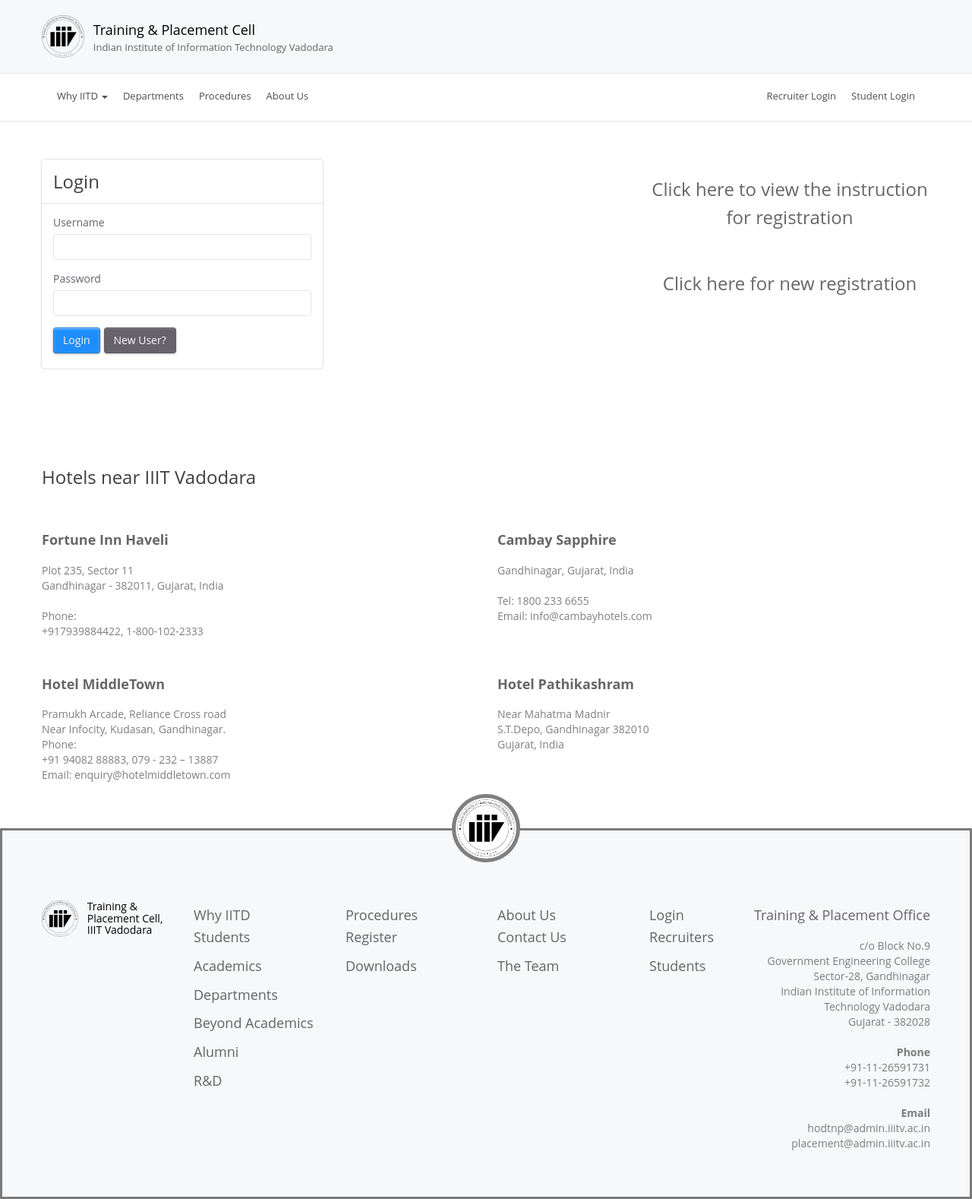
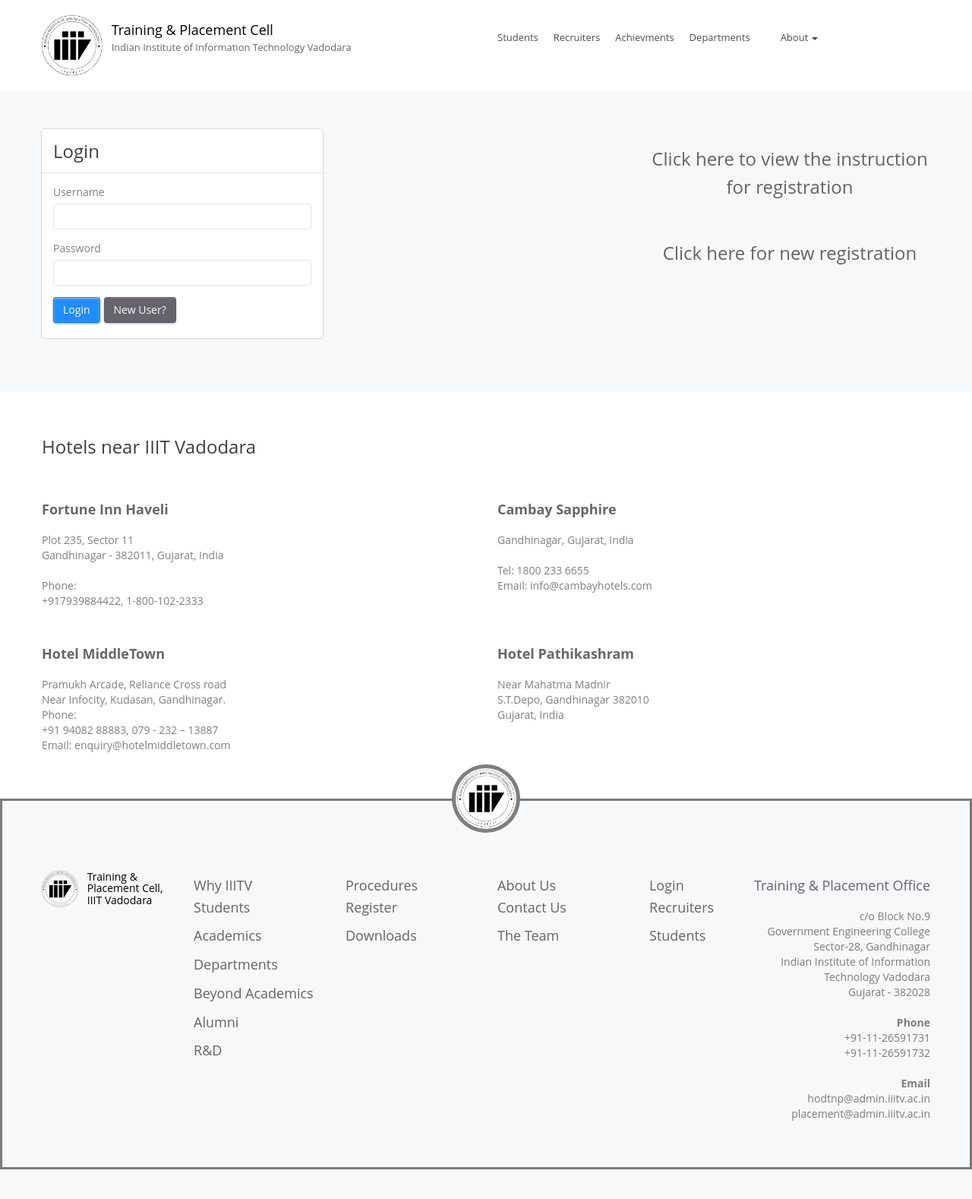
Before and after one commit to Shobhit-pandey/PlacementCell-IIITV, a Django app: page /recruiter/ in a window 1280 px wide. Shown: the whole page at 76% size. After the commit the page ends 1539 px from the top, so only its background shows below. Run offline with Django 3.2, Linux system fonts and the light colour scheme; some libraries are stand-ins or nearby versions.

Commit message:
changed the header and main content in html files

```diff
--- a/MyWebsite/templates/Recruiter.html
+++ b/MyWebsite/templates/Recruiter.html
@@ -1,6 +1,6 @@
 <!DOCTYPE html>
 {% load staticfiles%}
-<!-- saved from url=(0050)https://tnp.iitd.ac.in/newtnp/recruiter-login.html -->
+<!-- saved from url=(0050)http://iiitvadodara.ac.in/ -->
 <html><head><meta http-equiv="Content-Type" content="text/html; charset=UTF-8">
 
     <meta name="keywords" content="">
@@ -30,80 +30,71 @@
 <div class="page-container">
 
 <!-- bloc-0 -->
-<div class="bloc bg-repeat bgc-ghost-white l-bloc" id="bloc-0">
+<div class="bloc bg-repeat bgc-white l-bloc" id="bloc-0">
 	<div class="container bloc-sm">
 		<div class="row">
-			<div class="col-sm-12">
-				<a href="http://iiitvadodara.ac.in/index.php"><img src="{% static 'images/iiitv_logo.png' %}" class="head-logo" height="56"></a>
+			<div class="col-sm-6">
+				<a href="http://iiitvadodara.ac.in/"><img src="{% static 'images/iiitv_logo.png' %}" class="head-logo" height="80"></a>
 				<h4 class=" tc-black mg-sm">
-					<a class="ltc-black" href="http://iiitvadodara.ac.in/index.php">Training &amp; Placement Cell</a><br>
+					<a class="ltc-black"  href="http://iiitvadodara.ac.in/">Training &amp; Placement Cell</a><br>
 				</h4>
 				<h6 class=" mg-clear tc-1">
-					 <a class="pull-left" href="http://iiitvadodara.ac.in/index.php" target="_blank">Indian Institute of Information Technology Vadodara</a><br>
+
+					 <a class="pull-left" href="http://iiitvadodara.ac.in/" target="_blank">Indian Institute of Information Technology Vadodara</a><br>
 				</h6>
 			</div>
+				<div class="col-sm-6 right-align">
+				<ul class="list-unstyled list-horizontal-layout">
+					<li>
+						<a href="{% url 'mywebsite:student' %}" class="btn btn-d btn-sq btn-sm nav-button">Students</a>
+					</li>
+					<li>
+						<a href="{% url 'mywebsite:recruiter' %}" class="btn btn-d btn-sq btn-sm nav-button">Recruiters</a>
+					</li>
+					<li>
+						<a href="http://iiitvadodara.ac.in/" class="btn btn-d btn-sq btn-sm nav-button">Achievments</a>
+					</li>
+					<li>
+						<a href="http://iiitvadodara.ac.in/" class="btn btn-d btn-sq btn-sm nav-button">Departments</a>
+					</li>
+					<li>
+						<div class="btn-group btn-dropdown">
+							<a href="#" class="btn btn-d btn-sq btn-sm nav-button dropdown-toggle" data-toggle="dropdown" aria-expanded="false">About<span class="caret"></span></a>
+							<ul class="dropdown-menu" role="menu">
+
+
+								<li>
+									<a href="http://iiitvadodara.ac.in/" class="a-btn a-block">About US</a>
+								</li>
+								<li>
+									<a href="http://iiitvadodara.ac.in/" class="a-btn a-block">Contact Us</a>
+								</li>
+                                <li>
+									<a href="http://iiitvadodara.ac.in/" class="a-btn a-block">Gallery</a>
+								</li>
+								<li>
+									<a href="http://iiitvadodara.ac.in/" class="a-btn a-block">College Team</a>
+								</li>
+								<li>
+									<a href="http://iiitvadodara.ac.in/" class="a-btn a-block">Alumni</a>
+								</li>
+								<li>
+									<a href="http://iiitvadodara.ac.in/" class="a-btn a-block">Reseach &amp; Development</a>
+								</li>
+							</ul>
+						</div>
+					</li>
+
+
+
+
+				</ul>
+			</div>
+
 		</div>
 	</div>
 </div>
 <!-- bloc-0 END -->
-
-<!-- bloc-1 -->
-<div class="bloc b-divider l-bloc bgc-white" id="bloc-1">
-
-
-	<div class="container">
-		<div class="row">
-			<div class="col-sm-6">
-				<ul class="list-unstyled list-horizontal-layout">
-					<li>
-						<div class="btn-group btn-dropdown">
-							<a href=" #" class="btn btn-d btn-sq btn-sm nav-button dropdown-toggle" data-toggle="dropdown" aria-expanded="false">Why IITD<span class="caret"></span></a>
-							<ul class="dropdown-menu" role="menu">
-								<li>
-									<a href="http://iiitvadodara.ac.in/index.php" class="a-btn a-block">Why IIT Delhi</a>
-								</li>
-								<li>
-									<a href="http://iiitvadodara.ac.in/index.php" class="a-btn a-block">Students</a>
-								</li>
-								<li>
-									<a href="http://iiitvadodara.ac.in/index.php" class="a-btn a-block">Academics</a>
-								</li>
-								<li>
-									<a href="http://iiitvadodara.ac.in/index.php" class="a-btn a-block">Beyond Academics</a>
-								</li>
-								<li>
-									<a href="http://iiitvadodara.ac.in/index.php" class="a-btn a-block">Alumni</a>
-								</li>
-								<li>
-									<a href="http://iiitvadodara.ac.in/index.php" class="a-btn a-block">Reseach &amp; Development</a>
-								</li>
-							</ul>
-						</div>
-					</li>
-					<li>
-						<a href="https://tnp.iitd.ac.in/newtnp/departments-and-disciplines.html" class="btn btn-d btn-sq btn-sm nav-button">Departments</a>
-					</li>
-					<li>
-						<a href="https://tnp.iitd.ac.in/newtnp/rules-and-procedures.html" class="btn btn-d btn-sq btn-sm nav-button">Procedures</a>
-					</li>
-					<li>
-						<a href="https://tnp.iitd.ac.in/newtnp/about-us.html" class="btn btn-d btn-sq btn-sm nav-button">About Us</a>
-					</li>
-				</ul>
-			</div>
-			<div class="col-sm-6">
-				<ul class="list-unstyled list-horizontal-layout right-align">
-					<li>
-						<a href="https://tnp.iitd.ac.in/newtnp/recruiter-login.html" class="btn btn-d btn-sq btn-sm nav-button">Recruiter Login</a>
-					</li>
-					<li>
-						<a href="https://tnp.iitd.ac.in/newtnp/for-students.html" class="btn btn-d btn-sq btn-sm nav-button">Student Login</a>
-					</li>
-				</ul>
-			</div>
-		</div>
-	</div>
-</div>
 <!-- bloc-1 END -->
 
 <!-- bloc-44 --><!--
@@ -121,7 +112,7 @@
   bloc-44 END  -->
 
 <!-- bloc-45 -->
-<div class="bloc tc-dim-gray bgc-white l-bloc" id="bloc-45">
+<div class="bloc bg-repeat bgc-ghost-white l-bloc" id="bloc-45">
 	<div class="container bloc-md">
 		<div class="row">
 
@@ -217,7 +208,7 @@
 </div>
 <!-- comp-hotels END -->
 
-<!-- ScrollToTop Button -->
+<!-- ScrollToTop Button
 <a class="bloc-button btn btn-d scrollToTop" onclick="scrollToTarget(&#39;1&#39;)"><span class="fa fa-chevron-up"></span></a>
 <!-- ScrollToTop Button END-->
 
@@ -235,7 +226,7 @@
 			</div>
 			<div class="col-sm-2">
 				<h3 class="mg-md bloc-mob-center-text  tc-dim-gray">
-					<a href="http://iiitvadodara.ac.in/index.php">Why IITD</a><a class="a-btn a-block bloc-mob-center-text" href="http://iiitvadodara.ac.in/index.php">Students</a><a href="http://iiitvadodara.ac.in/index.php" class="a-btn a-block bloc-mob-center-text">Academics</a><a href="http://iiitvadodara.ac.in/index.php" class="a-btn a-block bloc-mob-center-text">Departments</a><a href="http://iiitvadodara.ac.in/index.php" class="a-btn a-block bloc-mob-center-text">Beyond Academics</a><a href="http://iiitvadodara.ac.in/index.php" class="a-btn a-block bloc-mob-center-text">Alumni</a><a href="http://iiitvadodara.ac.in/index.php" class="a-btn a-block bloc-mob-center-text">R&amp;D</a><br>
+					<a href="http://iiitvadodara.ac.in/index.php">Why IIITV</a><a class="a-btn a-block bloc-mob-center-text" href="http://iiitvadodara.ac.in/index.php">Students</a><a href="http://iiitvadodara.ac.in/index.php" class="a-btn a-block bloc-mob-center-text">Academics</a><a href="http://iiitvadodara.ac.in/index.php" class="a-btn a-block bloc-mob-center-text">Departments</a><a href="http://iiitvadodara.ac.in/index.php" class="a-btn a-block bloc-mob-center-text">Beyond Academics</a><a href="http://iiitvadodara.ac.in/index.php" class="a-btn a-block bloc-mob-center-text">Alumni</a><a href="http://iiitvadodara.ac.in/index.php" class="a-btn a-block bloc-mob-center-text">R&amp;D</a><br>
 				</h3>
 			</div>
 			<div class="col-sm-2">
```
Also changed, not shown: MyWebsite/templates/Student.html (+56 -66 lines), MyWebsite/templates/home.html (+26 -95 lines).
